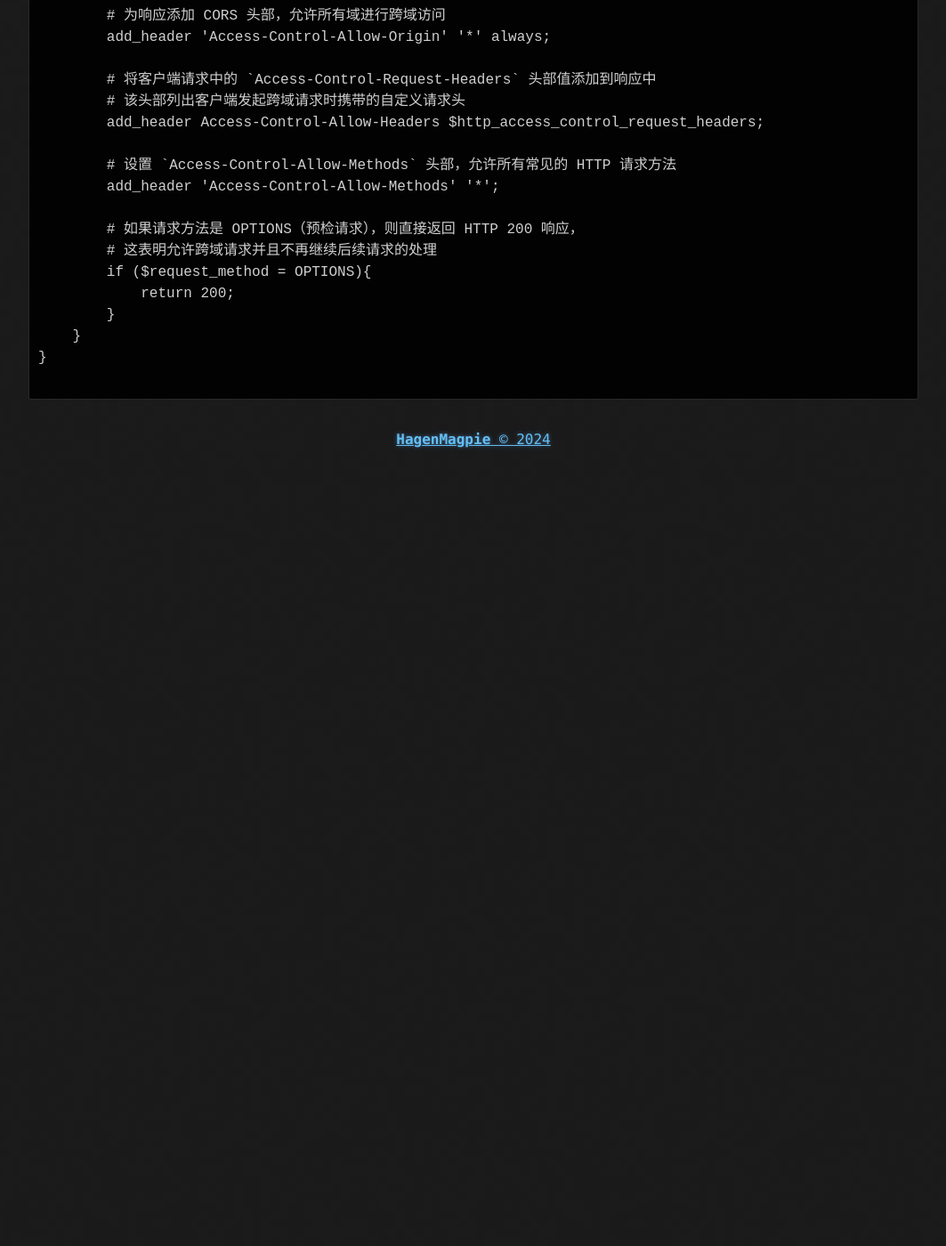
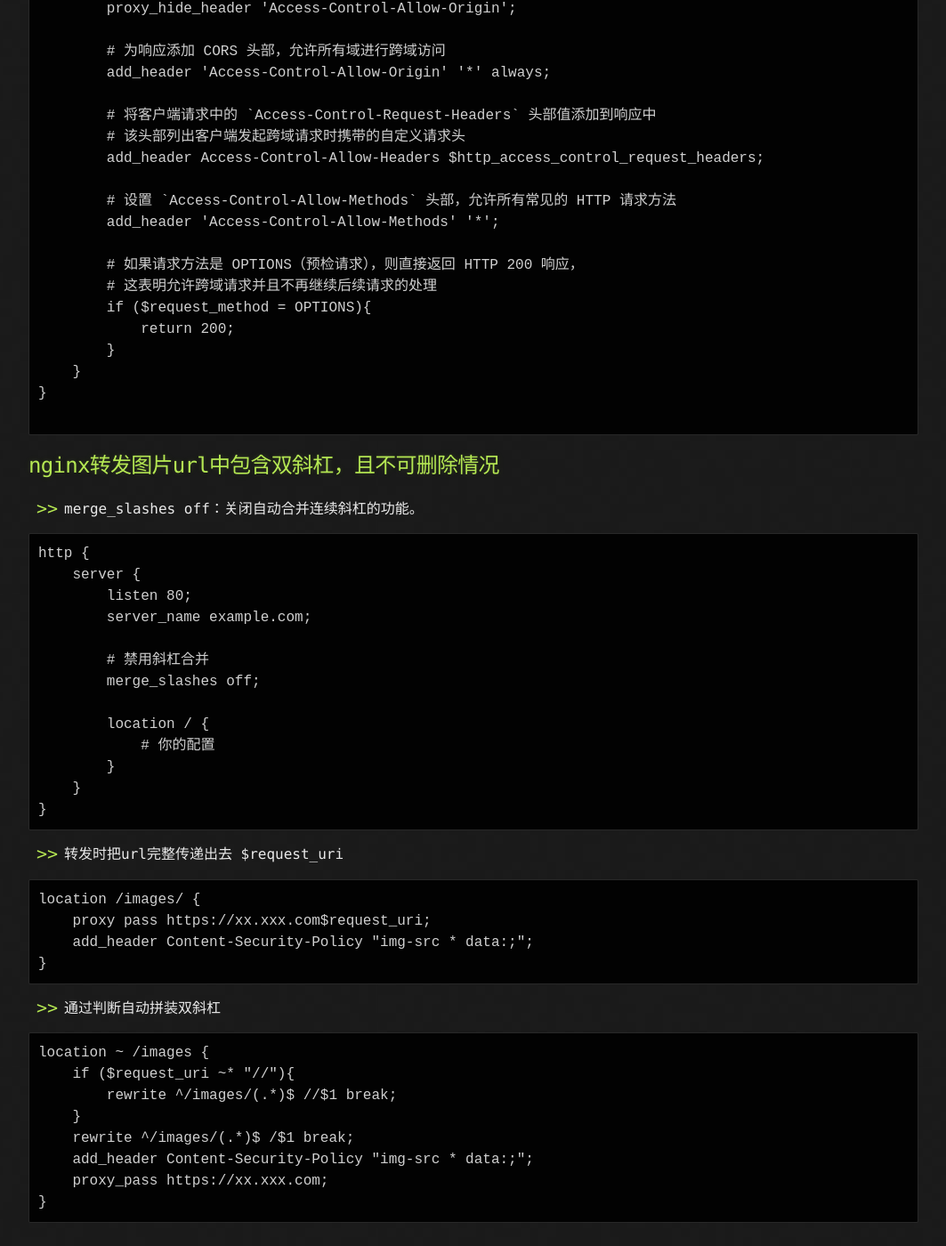
Before and after one commit to Hagenmagpie/hagenmagpie.github.io, a Jekyll site: the page built from _posts/2024-11-15-nginx.md, in a window 1280 px wide and 1400 px high, scrolled down 1461 px. Shown: the whole window at 89% size, without its empty margins (108-1171 px from the left). Built offline with Jekyll 4.4.1, drawn with Linux system fonts in a browser that asks for light colours; before the commit the page ends 1980 px from its top, so only the background shows below that; some of the changed text lies outside the part shown.

Commit message:
增加nginx 代理 地址包含双杠情况

````diff
--- a/_posts/2024-11-15-nginx-proxy.md
+++ b/_posts/2024-11-15-nginx.md
@@ -1,10 +1,13 @@
 ---
-title: nginx代理https支持跨域
+title: nginx常见问题
 ---
+
+
+## nginx代理https支持跨域
 
 nginx代理https地址，并支持跨域，可以解决下面2个问题
 
-> has been blocked by CORS policy: Request header field aptp-token is not allowed by Access-Control-Allow-Headers in preflight response.
+> has been blocked by CORS policy: Request header field xxx-token is not allowed by Access-Control-Allow-Headers in preflight response.
 
 > has been blocked by CORS policy: The 'Access-Control-Allow-Origin' header contains multiple values '*, *', but only one is allowed.
 
@@ -73,3 +76,46 @@ server {
 }
 
 ```
+
+## nginx转发图片url中包含双斜杠，且不可删除情况
+
+
+- merge_slashes off：关闭自动合并连续斜杠的功能。
+
+```
+http {
+    server {
+        listen 80;
+        server_name example.com;
+
+        # 禁用斜杠合并
+        merge_slashes off;
+
+        location / {
+            # 你的配置
+        }
+    }
+}
+```
+
+- 转发时把url完整传递出去 $request_uri
+
+```
+location /images/ {
+    proxy pass https://xx.xxx.com$request_uri;
+    add_header Content-Security-Policy "img-src * data:;";
+}
+```
+
+- 通过判断自动拼装双斜杠
+
+```
+location ~ /images {
+    if ($request_uri ~* "//"){
+        rewrite ^/images/(.*)$ //$1 break;
+    }
+    rewrite ^/images/(.*)$ /$1 break;
+    add_header Content-Security-Policy "img-src * data:;";
+    proxy_pass https://xx.xxx.com;
+}
+```
````
